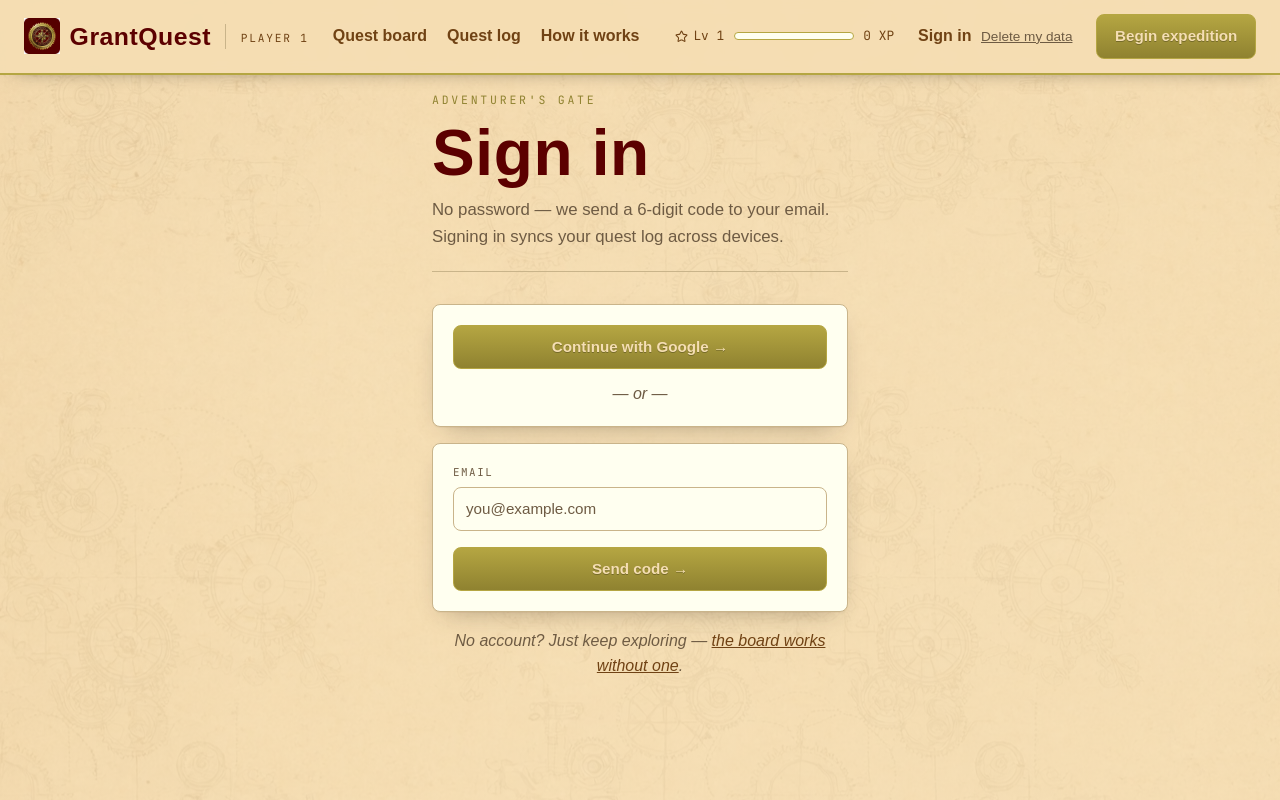
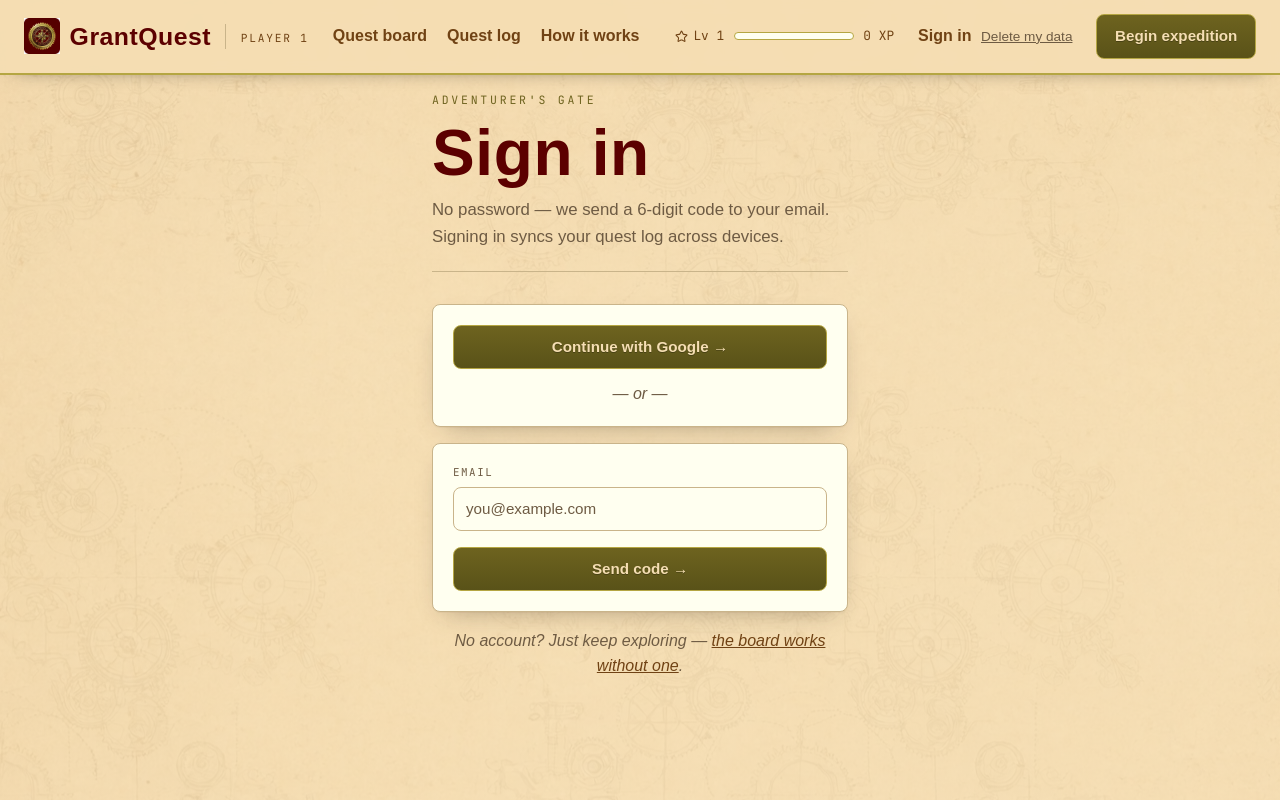
Before and after one commit to mateir0/grandquest, a Next.js app in the folder web/: page /login in a window 1280 px wide. Shown: the top 800 px of the page. Built offline with nearby package versions, Linux system fonts and the light colour scheme; no server answers; a web font is replaced by a local one.

Commit message:
Accessibility pass: contrast, skip link, focus styles, labels, keyboard confirms

```diff
--- a/web/app/globals.css
+++ b/web/app/globals.css
@@ -9,12 +9,12 @@
   --parchment: #f5deb3;
   --ivory: #fffff0;
   --brass: #b5a642;
-  --brass-dark: #8f8230;
+  --brass-dark: #6e631f;
   --mahogany: #5c0000;
   --sepia: #704214;
-  --copper: #b87333;
+  --copper: #8a521f;
   --teal: #008080;
-  --clockwork: #d46a00;
+  --clockwork: #964a00;
   --ink: #2b2217;
   --ink-soft: #4a3b29;
   --muted: #6e5b43;
@@ -463,7 +463,7 @@ select:focus {
 }
 
 .tag.is-empty {
-  opacity: 0.55;
+  opacity: 0.75;
 }
 
 .freshness-row {
@@ -650,6 +650,11 @@ select:focus {
   border-radius: var(--radius);
 }
 
+/* Empty states use an h1 (page heading) sized like the old h2. */
+.empty h1 {
+  font-size: 1.5rem;
+}
+
 .board-empty p,
 .empty p {
   max-width: 54ch;
@@ -690,7 +695,7 @@ select:focus {
 
 .btn.primary {
   color: var(--parchment);
-  background: linear-gradient(180deg, var(--brass), var(--brass-dark));
+  background: linear-gradient(180deg, var(--brass-dark), #595218);
   text-shadow: 0 1px 0 rgba(0, 0, 0, 0.25);
 }
 
@@ -1975,3 +1980,31 @@ input[type="number"] {
     opacity: 0;
   }
 }
+
+/* ------------------------------------------------------------
+   Accessibility: skip link + visible keyboard focus.
+   Brass-ring focus stays in-theme (no default blue outlines).
+   ------------------------------------------------------------ */
+.skip-link {
+  position: absolute;
+  left: 1rem;
+  top: -4rem;
+  z-index: 100;
+  padding: 0.6rem 1rem;
+  font-weight: 700;
+  text-decoration: none;
+  color: var(--mahogany);
+  background: var(--ivory);
+  border: 2px solid var(--brass);
+  border-radius: var(--radius);
+  transition: top 0.15s ease;
+}
+
+.skip-link:focus-visible {
+  top: 0.75rem;
+}
+
+:focus-visible {
+  outline: 2px solid var(--mahogany);
+  outline-offset: 2px;
+}
--- a/web/app/layout.tsx
+++ b/web/app/layout.tsx
@@ -61,6 +61,9 @@ export default function RootLayout({children}: {children: React.ReactNode}) {
   return (
     <html lang="en" className={`${imFellEnglish.variable} ${jetBrainsMono.variable}`}>
       <body>
+        <a href="#main" className="skip-link">
+          Skip to content
+        </a>
         <header className="topbar">
           <div className="brand-wrapper">
             <a href="/" className="brand">
@@ -90,7 +93,9 @@ export default function RootLayout({children}: {children: React.ReactNode}) {
           </a>
         </header>
 
-        <main className="container">{children}</main>
+        <main className="container" id="main" tabIndex={-1}>
+          {children}
+        </main>
         <Analytics />
         {/* Cloudflare Web Analytics */}
         <script
--- a/web/app/login/page.tsx
+++ b/web/app/login/page.tsx
@@ -104,7 +104,8 @@ export default function LoginPage() {
         {step === 'email' ? (
           <form onSubmit={sendCode}>
             <div className="field">
-              <span
+              <label
+                htmlFor="gq-email"
                 style={{
                   marginBottom: '0.3rem',
                   fontFamily: 'var(--font-mono)',
@@ -115,8 +116,9 @@ export default function LoginPage() {
                 }}
               >
                 Email
-              </span>
+              </label>
               <input
+                id="gq-email"
                 type="text"
                 inputMode="email"
                 autoComplete="email"
@@ -158,7 +160,8 @@ export default function LoginPage() {
               </button>
             </p>
             <div className="field">
-              <span
+              <label
+                htmlFor="gq-code"
                 style={{
                   marginBottom: '0.3rem',
                   fontFamily: 'var(--font-mono)',
@@ -169,8 +172,9 @@ export default function LoginPage() {
                 }}
               >
                 6-digit code
-              </span>
+              </label>
               <input
+                id="gq-code"
                 type="text"
                 inputMode="numeric"
                 autoComplete="one-time-code"
--- a/web/app/not-found.tsx
+++ b/web/app/not-found.tsx
@@ -3,7 +3,7 @@ import Link from 'next/link'
 export default function NotFound() {
   return (
     <div className="empty not-found">
-      <h2>Mission not found</h2>
+      <h1>Mission not found</h1>
       <p>That quest is not pinned to any board we know of.</p>
       <Link className="btn primary" href="/">
         Return to quest board
--- a/web/components/AuthStatus.tsx
+++ b/web/components/AuthStatus.tsx
@@ -16,14 +16,17 @@ const LOG_KEY = 'grantquest.log'
 function QuietButton({
   onClick,
   children,
+  autoFocus,
 }: {
   onClick: () => void
   children: React.ReactNode
+  autoFocus?: boolean
 }) {
   return (
     <button
       type="button"
       onClick={onClick}
+      autoFocus={autoFocus}
       style={{
         background: 'none',
         border: 0,
@@ -48,6 +51,14 @@ export function AuthStatus() {
   const [confirming, setConfirming] = useState(false)
   const [busy, setBusy] = useState(false)
   const [error, setError] = useState('')
+  useEffect(() => {
+    if (!confirming) return
+    const onKey = (e: KeyboardEvent) => {
+      if (e.key === 'Escape') setConfirming(false)
+    }
+    window.addEventListener('keydown', onKey)
+    return () => window.removeEventListener('keydown', onKey)
+  }, [confirming])
 
   useEffect(() => {
     const supabase = createClient()
@@ -97,7 +108,7 @@ export function AuthStatus() {
         >
           Delete everything
         </QuietButton>
-        <QuietButton onClick={() => setConfirming(false)}>Keep my data</QuietButton>
+        <QuietButton onClick={() => setConfirming(false)} autoFocus>Keep my data</QuietButton>
       </span>
     )
   }
@@ -145,7 +156,7 @@ export function AuthStatus() {
         <QuietButton onClick={deleteEverything}>
           {busy ? 'Deleting…' : 'Delete everything'}
         </QuietButton>
-        <QuietButton onClick={() => !busy && setConfirming(false)}>
+        <QuietButton onClick={() => !busy && setConfirming(false)} autoFocus>
           Keep my account
         </QuietButton>
         {error && (
```
Also changed, not shown: web/components/QuestDetailView.tsx (+9 -1 lines), web/components/QuestLog.tsx (+10 -2 lines).
